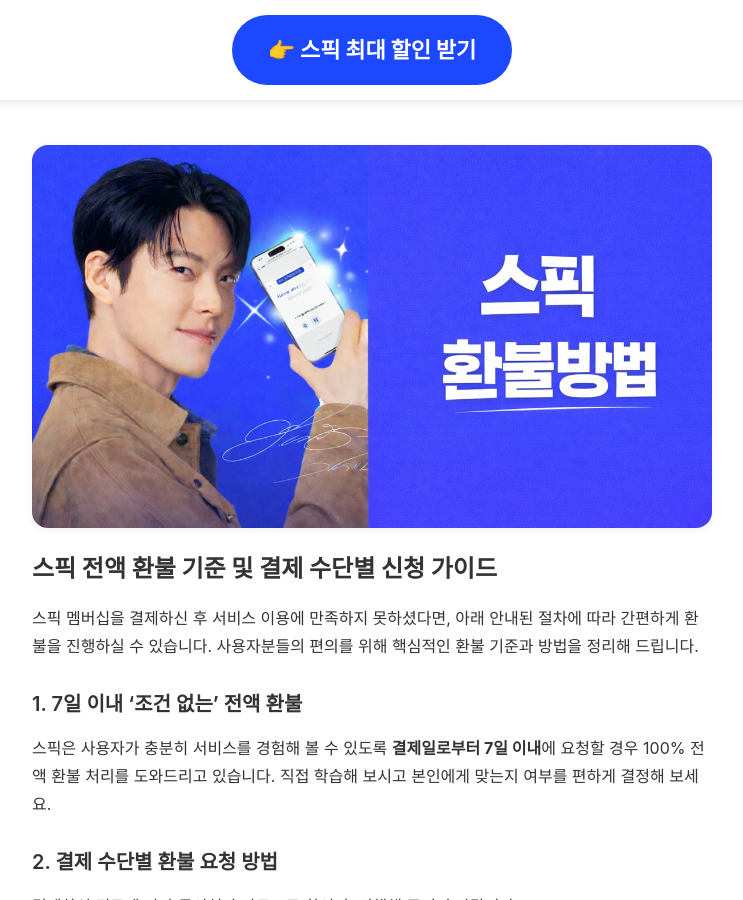
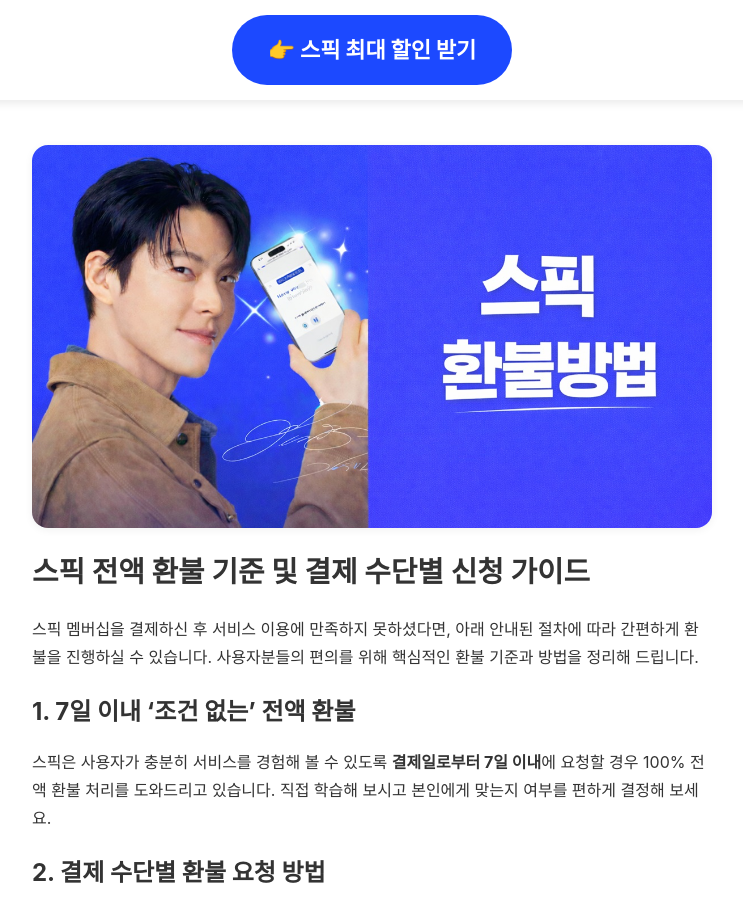
Before and after one commit to kjsjdw/speak_event_page, a Jekyll site: the page built from refund.md, in a window 1280 px wide and 900 px high. Shown: the whole window, without its empty margins (268-1011 px from the left). Built offline with Jekyll 4.4.1, drawn with Linux system fonts in a browser that asks for light colours; some web fonts are replaced.

```diff
--- a/refund.md
+++ b/refund.md
@@ -15,14 +15,14 @@ image: /content/images/refund.jpg
        style="display:block; margin:0 auto;">
 </div>
 
-## 스픽 전액 환불 기준 및 결제 수단별 신청 가이드
+# 스픽 전액 환불 기준 및 결제 수단별 신청 가이드
 
 스픽 멤버십을 결제하신 후 서비스 이용에 만족하지 못하셨다면, 아래 안내된 절차에 따라 간편하게 환불을 진행하실 수 있습니다. 사용자분들의 편의를 위해 핵심적인 환불 기준과 방법을 정리해 드립니다.
 
-### 1. 7일 이내 '조건 없는' 전액 환불
+## 1. 7일 이내 '조건 없는' 전액 환불
 스픽은 사용자가 충분히 서비스를 경험해 볼 수 있도록 **결제일로부터 7일 이내**에 요청할 경우 100% 전액 환불 처리를 도와드리고 있습니다. 직접 학습해 보시고 본인에게 맞는지 여부를 편하게 결정해 보세요.
 
-### 2. 결제 수단별 환불 요청 방법
+## 2. 결제 수단별 환불 요청 방법
 결제하신 경로에 따라 문의처가 다르므로 확인 후 진행해 주시기 바랍니다.
 
 * **웹(Web) 및 프로모션 링크 구매자**
@@ -33,7 +33,7 @@ image: /content/images/refund.jpg
 * **앱 마켓(Apple/Google) 결제자**
     * 애플 앱스토어나 구글 플레이스토어를 통해 직접 결제한 경우, 각 마켓의 환불 정책이 우선 적용됩니다. 해당 앱스토어의 '구독 및 결제 관리' 메뉴에서 직접 환불을 신청해야 합니다.
 
-### 3. 유의사항
+## 3. 유의사항
 결제 후 7일이 지난 경우에는 별도의 상담이 필요합니다. 할인코드가 적용된 최저가 혜택은 웹 결제 시에만 유효하므로, 추후 재가입 시에도 이 점을 꼭 확인해 주세요.
 
 ---
```
